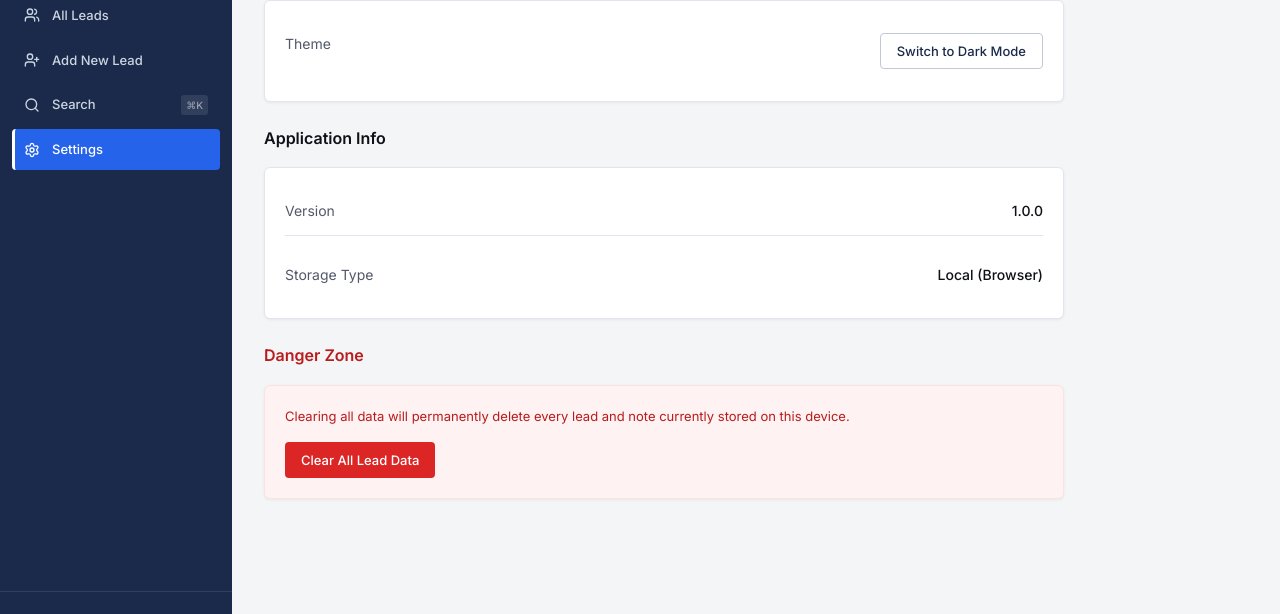
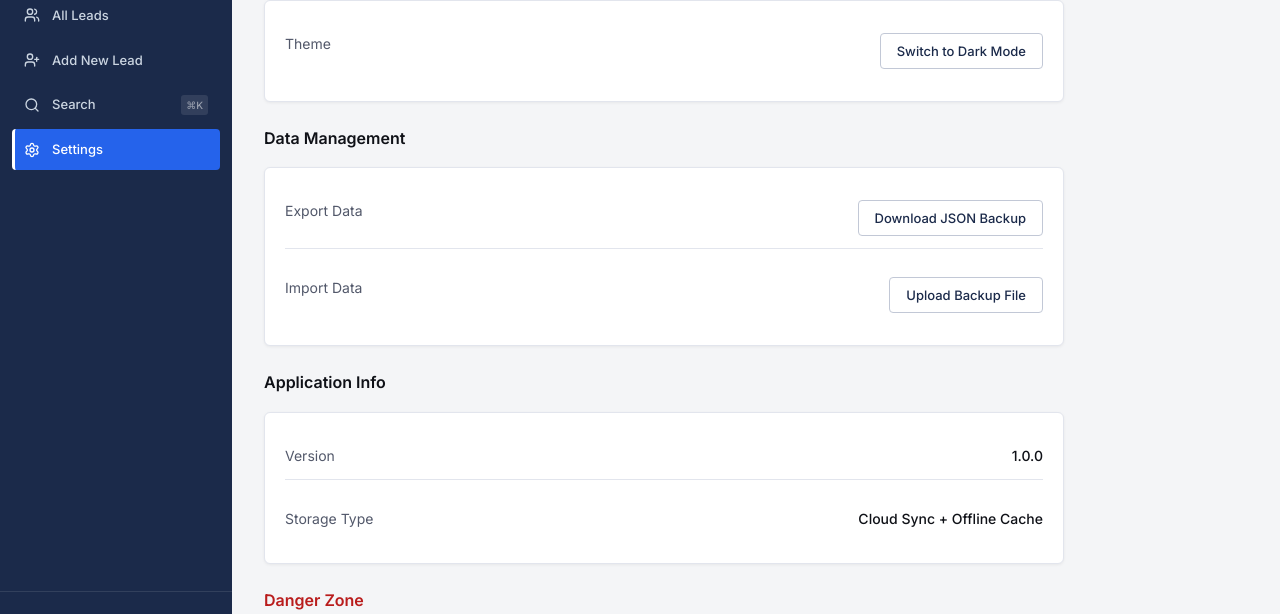
Before and after one commit to sfaizan997/closer-crm, a React (Vite) app: page /settings in a window 1280 px wide. Shown: the part 130-744 px from the top of the page. Built offline with nearby package versions, Linux system fonts and the light colour scheme; no server answers; the database is empty; sample sign-in values are in the browser's storage.

Commit message:
Implement Firestore offline persistence and comprehensive JSON backup/restore features

```diff
--- a/src/context/LeadContext.jsx
+++ b/src/context/LeadContext.jsx
@@ -126,6 +126,21 @@ export const LeadProvider = ({ children }) => {
     }
   }, [user]);
 
+  const bulkAddLeads = useCallback(async (leadsArray) => {
+    if (!user || !Array.isArray(leadsArray)) return 0;
+    const leadsRef = collection(db, 'users', user.uid, 'leads');
+    let count = 0;
+    for (const lead of leadsArray) {
+      const { id, ...data } = lead;
+      await addDoc(leadsRef, {
+        ...data,
+        createdAt: data.createdAt || serverTimestamp(),
+      });
+      count++;
+    }
+    return count;
+  }, [user]);
+
   const value = useMemo(() => ({
     leads,
     loading,
@@ -135,8 +150,9 @@ export const LeadProvider = ({ children }) => {
     getLead,
     addNote,
     updateStatus,
-    migrateLocalData
-  }), [leads, loading, addLead, updateLead, deleteLead, getLead, addNote, updateStatus, migrateLocalData]);
+    migrateLocalData,
+    bulkAddLeads
+  }), [leads, loading, addLead, updateLead, deleteLead, getLead, addNote, updateStatus, migrateLocalData, bulkAddLeads]);
 
   return (
     <LeadContext.Provider value={value}>
--- a/src/firebase.js
+++ b/src/firebase.js
@@ -1,6 +1,6 @@
 import { initializeApp } from "firebase/app";
 import { getAuth } from "firebase/auth";
-import { getFirestore } from "firebase/firestore";
+import { getFirestore, initializeFirestore, persistentLocalCache, persistentMultipleTabManager } from "firebase/firestore";
 
 // Your web app's Firebase configuration
 // These values should be provided in a .env file
@@ -20,6 +20,10 @@ if (!firebaseConfig.apiKey) {
 // Initialize Firebase
 const app = initializeApp(firebaseConfig);
 export const auth = getAuth(app);
-export const db = getFirestore(app);
+
+// Initialize Firestore with Persistence enabled
+export const db = initializeFirestore(app, {
+  localCache: persistentLocalCache({ tabManager: persistentMultipleTabManager() })
+});
 
 export default app;
--- a/src/pages/Settings.jsx
+++ b/src/pages/Settings.jsx
@@ -1,14 +1,17 @@
-import React, { useState, useEffect } from 'react';
+import React, { useState, useEffect, useRef } from 'react';
 import Card from '../components/ui/Card';
 import Button from '../components/ui/Button';
 import ConfirmDialog from '../components/ui/ConfirmDialog';
+import { useLeads } from '../context/LeadContext';
 import { useToast } from '../context/ToastContext';
 import styles from './Settings.module.css';
 
 const Settings = () => {
   const toast = useToast();
+  const { leads, bulkAddLeads } = useLeads();
   const [showClearDialog, setShowClearDialog] = useState(false);
   const [theme, setTheme] = useState(localStorage.getItem('theme') || 'light');
+  const fileInputRef = useRef(null);
 
   useEffect(() => {
     document.documentElement.setAttribute('data-theme', theme);
@@ -17,6 +20,42 @@ const Settings = () => {
 
   const toggleTheme = () => {
     setTheme(t => t === 'light' ? 'dark' : 'light');
+  };
+
+  const handleDownloadBackup = () => {
+    const data = JSON.stringify(leads, null, 2);
+    const blob = new Blob([data], { type: 'application/json' });
+    const url = URL.createObjectURL(blob);
+    const a = document.createElement('a');
+    a.href = url;
+    a.download = `fex_crm_backup_${new Date().toISOString().split('T')[0]}.json`;
+    a.click();
+    URL.revokeObjectURL(url);
+    toast.success('Backup file downloaded successfully');
+  };
+
+  const handleRestoreBackup = async (e) => {
+    const file = e.target.files[0];
+    if (!file) return;
+
+    const reader = new FileReader();
+    reader.onload = async (event) => {
+      try {
+        const importedLeads = JSON.parse(event.target.result);
+        if (!Array.isArray(importedLeads)) {
+          throw new Error('Invalid backup file format');
+        }
+
+        const count = await bulkAddLeads(importedLeads);
+        toast.success(`Successfully restored ${count} leads from backup!`);
+      } catch (err) {
+        toast.error('Failed to restore backup: ' + err.message);
+        console.error(err);
+      }
+    };
+    reader.readAsText(file);
+    // Reset file input
+    e.target.value = '';
   };
 
   const handleClearData = () => {
@@ -45,6 +84,37 @@ const Settings = () => {
       </div>
 
       <div className={styles.section}>
+        <h2 className={styles.sectionTitle}>Data Management</h2>
+        <Card>
+          <div className={styles.cardContent}>
+            <div className={styles.infoRow}>
+              <span className={styles.label}>Export Data</span>
+              <span className={styles.value}>
+                <Button variant="secondary" onClick={handleDownloadBackup}>
+                  Download JSON Backup
+                </Button>
+              </span>
+            </div>
+            <div className={styles.infoRow}>
+              <span className={styles.label}>Import Data</span>
+              <span className={styles.value}>
+                <input
+                  type="file"
+                  accept=".json"
+                  onChange={handleRestoreBackup}
+                  ref={fileInputRef}
+                  style={{ display: 'none' }}
+                />
+                <Button variant="secondary" onClick={() => fileInputRef.current.click()}>
+                  Upload Backup File
+                </Button>
+              </span>
+            </div>
+          </div>
+        </Card>
+      </div>
+
+      <div className={styles.section}>
         <h2 className={styles.sectionTitle}>Application Info</h2>
         <Card>
           <div className={styles.cardContent}>
@@ -54,7 +124,7 @@ const Settings = () => {
             </div>
             <div className={styles.infoRow}>
               <span className={styles.label}>Storage Type</span>
-              <span className={styles.value}>Local (Browser)</span>
+              <span className={styles.value}>Cloud Sync + Offline Cache</span>
             </div>
           </div>
         </Card>
```
